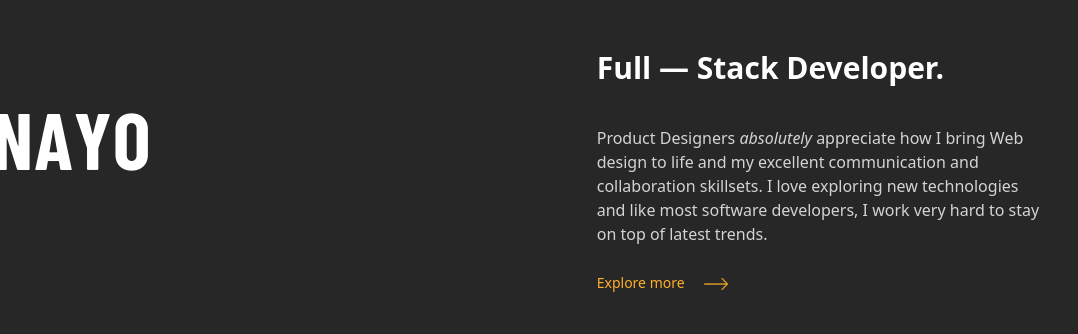
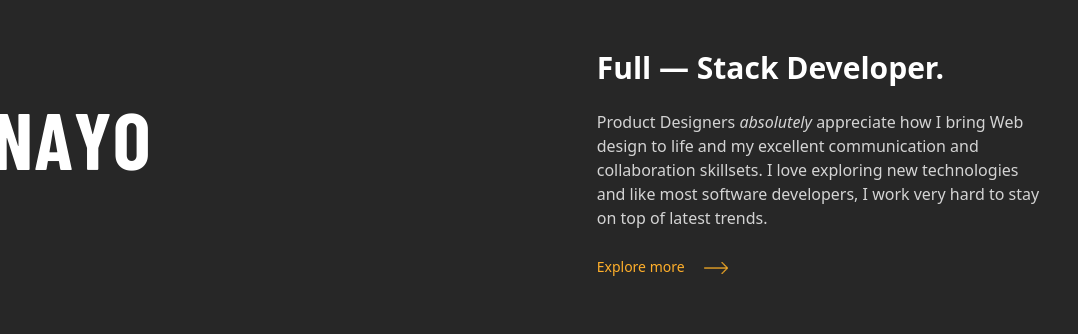
Before and after one commit to deelaurence/portfolio, a website: page index.html in a window 1280 px wide. Shown: the part 910-1244 px from the top of the page, 202-1280 px from the left. Drawn offline with nearby package versions, Linux system fonts and the light colour scheme; a web font is replaced by a local one.

Commit message:
Update index.html

```diff
--- a/index.html
+++ b/index.html
@@ -194,7 +194,7 @@
           Full &mdash; Stack Developer.
         </h3>
       </div>
-      <blockquote class="intro-details text-blockquote overflow-hidden mt-10 text-base z-[40] mb-6">
+      <blockquote class="intro-details text-blockquote overflow-hidden mt-6 text-base z-[40] mb-6">
         Product Designers <span class="italic"> absolutely</span> appreciate how I bring Web design to life and my excellent communication and collaboration skillsets. I love exploring new technologies and like most software developers, I work very hard to
         stay on top of latest trends.
       </blockquote>
```
